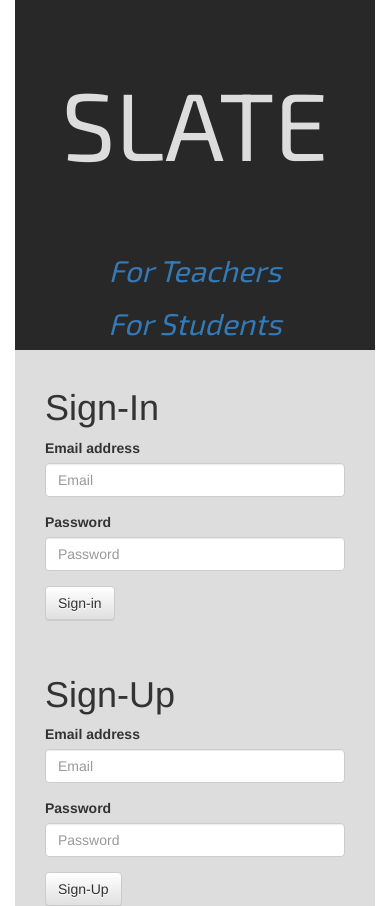
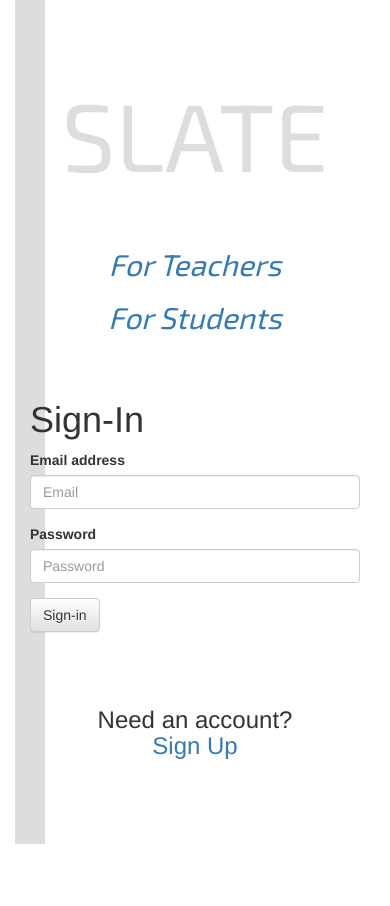
Before and after one commit to jcloft/gryffindorjedi, a PHP site: page / in a window 390 px wide. After the commit the page ends 844 px from the top, so only its background shows below. Run offline with PHP 8.4, Linux system fonts and the light colour scheme.

Commit message:
front end updates

```diff
--- a/css/style.css
+++ b/css/style.css
@@ -1,24 +1,42 @@
+.container-fluid {
+    height: 100vh;
+}
+
+.wrapper {
+   max-height: 100%;
+}
+
+#bgleft{
+    height: 100%;
+    position: absolute;
+    background: #282828 center no-repeat fixed;
+}
+
+#bgright{
+    background: #dddddd center no-repeat fixed;
+    height: 100%;
+    position: absolute;
+}
 
 #left{
-    height: 100%;
-    background: #282828;
+/*    height: 100%;*/
     text-align: center;
-    padding-top: 15%;
     font-size: 96px;
     font-family: 'Exo 2', sans-serif;
     color: #dddddd;
+    padding-top: 18%;
 }
 
 #left #caption {
-    padding-top: 10%;
+    padding-top: 5%;
     font-size: 54px;
     font-style: italic;
 }
 
 #right{
-    background: #dddddd;
+    height: 100%;
     text-align: center;
-    padding-top: 5%;
+    padding-top: 10%;
 }
 
 form {
@@ -28,3 +46,6 @@ form {
 #signin {
     margin-bottom: 55px;
 }
+#signup {
+    text-align: center;
+}
--- a/index.html
+++ b/index.html
@@ -16,6 +16,8 @@
     <body>
         <div class="container-fluid">
             <div class="wrapper">
+                <div class="col-sm-8" id="bgleft"></div>
+                <div class="col-sm-4 col-sm-offset-8" id="bgright"></div>
                     <div class="col-sm-8" id="left">
                         <p class="row" id="title">SLATE</p>
                         <div class="row" id="caption">
@@ -28,7 +30,7 @@
                         </div>
                     </div>
                     <div class="col-sm-4" id="right">
-                        <form class="col-sm-10 col-sm-offset-1" id="signin">
+                        <form class="row col-sm-10 col-sm-offset-1" id="signin">
                         <h1>Sign-In</h1>
                           <div class="form-group">
                             <label for="exampleInputEmail1">Email address</label>
@@ -40,19 +42,9 @@
                           </div>
                           <button type="submit" class="btn btn-default">Sign-in</button>
                         </form>
-
-                        <form class="col-sm-10 col-sm-offset-1" id="signup">
-                            <h1>Sign-Up</h1>
-                          <div class="form-group">
-                            <label for="exampleInputEmail1">Email address</label>
-                            <input type="email" class="form-control" id="exampleInputEmail1" placeholder="Email">
-                          </div>
-                          <div class="form-group">
-                            <label for="exampleInputPassword1">Password</label>
-                            <input type="password" class="form-control" id="exampleInputPassword1" placeholder="Password">
-                          </div>
-                          <button type="submit" class="btn btn-default">Sign-Up</button>
-                        </form>
+                        <div class="row col-sm-12" id="signup">
+                            <h3>Need an account?<br><a href="#">Sign Up</a></h3>
+                        </div>
 
                     </div>
             </div>
```
